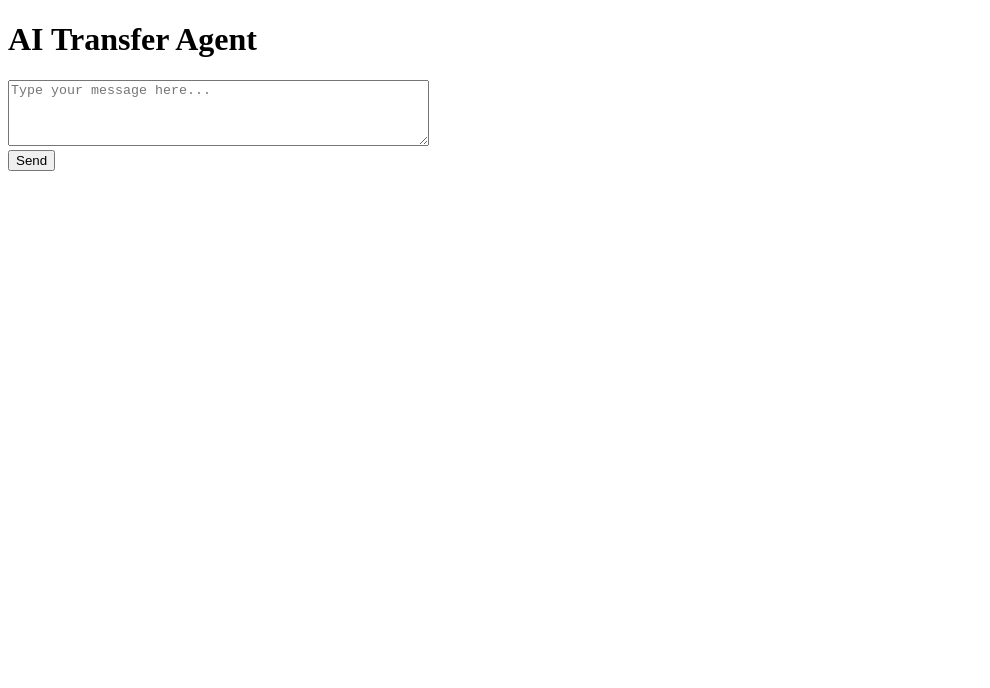
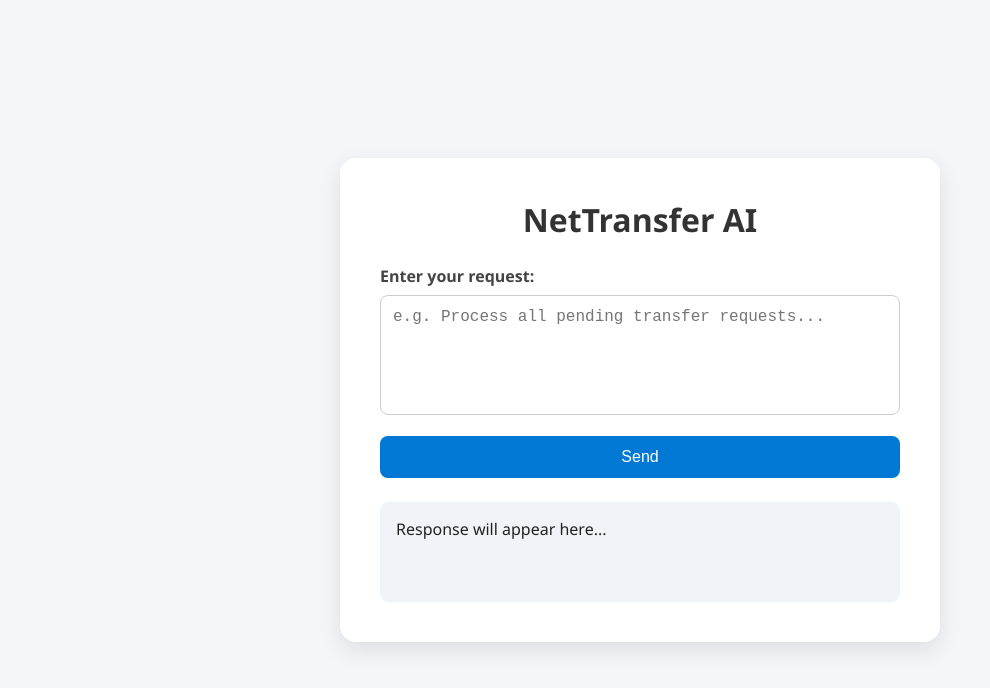
Before and after one commit to balduinoman/nettransferai, a plain HTML site: page index.html in a window 1280 px wide. Shown: the whole page, without its empty margins (0-990 px from the left). Drawn offline with Linux system fonts and the light colour scheme.

Commit message:
frontpage improved

```diff
--- a/index.html
+++ b/index.html
@@ -1,25 +1,122 @@
 <!DOCTYPE html>
-<html>
+<html lang="en">
 <head>
-    <title>AI Transfer Agent</title>
+    <meta charset="UTF-8">
+    <meta name="viewport" content="width=device-width, initial-scale=1.0">
+    <title>NetTransfer AI</title>
+    <style>
+        * {
+            box-sizing: border-box;
+            margin: 0;
+            padding: 0;
+        }
+
+        body {
+            font-family: 'Segoe UI', Tahoma, Geneva, Verdana, sans-serif;
+            background-color: #f4f6f9;
+            display: flex;
+            justify-content: center;
+            align-items: center;
+            height: 100vh;
+        }
+
+        .container {
+            background-color: white;
+            padding: 40px;
+            border-radius: 16px;
+            box-shadow: 0 8px 24px rgba(0,0,0,0.1);
+            max-width: 600px;
+            width: 100%;
+        }
+
+        h1 {
+            text-align: center;
+            margin-bottom: 24px;
+            color: #333;
+        }
+
+        label {
+            display: block;
+            margin-bottom: 8px;
+            font-weight: 600;
+            color: #444;
+        }
+
+        textarea {
+            width: 100%;
+            height: 120px;
+            padding: 12px;
+            border: 1px solid #ccc;
+            border-radius: 8px;
+            resize: none;
+            font-size: 16px;
+        }
+
+        button {
+            width: 100%;
+            padding: 12px;
+            margin-top: 16px;
+            background-color: #0078d4;
+            color: white;
+            border: none;
+            border-radius: 8px;
+            font-size: 16px;
+            cursor: pointer;
+            transition: background-color 0.3s;
+        }
+
+        button:hover {
+            background-color: #005fa3;
+        }
+
+        .output {
+            margin-top: 24px;
+            background-color: #f0f4f8;
+            padding: 16px;
+            border-radius: 8px;
+            min-height: 100px;
+            white-space: pre-wrap;
+            color: #222;
+        }
+    </style>
 </head>
 <body>
-    <h1>AI Transfer Agent</h1>
-    <textarea id="message" rows="4" cols="50" placeholder="Type your message here..."></textarea><br>
-    <button onclick="send()">Send</button>
-    <p id="response"></p>
+
+    <div class="container">
+        <h1>NetTransfer AI</h1>
+        <form id="aiForm">
+            <label for="message">Enter your request:</label>
+            <textarea id="message" placeholder="e.g. Process all pending transfer requests..."></textarea>
+            <button type="submit">Send</button>
+        </form>
+        <div class="output" id="response">Response will appear here...</div>
+    </div>
 
     <script>
-        async function send() {
-            const msg = document.getElementById('message').value;
-            const res = await fetch('http://localhost:8000/ask', {
-                method: 'POST',
-                headers: { 'Content-Type': 'application/json' },
-                body: JSON.stringify({ message: msg })
-            });
-            const data = await res.json();
-            document.getElementById('response').innerText = data.response;
-        }
+        const form = document.getElementById('aiForm');
+        const message = document.getElementById('message');
+        const responseDiv = document.getElementById('response');
+
+        form.addEventListener('submit', async (e) => {
+            e.preventDefault();
+            responseDiv.textContent = "Processing...";
+
+            try {
+                const res = await fetch('http://localhost:8000/ask', {
+                    method: 'POST',
+                    headers: {
+                        'Content-Type': 'application/json'
+                    },
+                    body: JSON.stringify({ message: message.value })
+                });
+
+                const data = await res.json();
+                responseDiv.textContent = data.response || "No response.";
+            } catch (error) {
+                responseDiv.textContent = "Error: " + error.message;
+            }
+        });
     </script>
+
 </body>
 </html>
```
